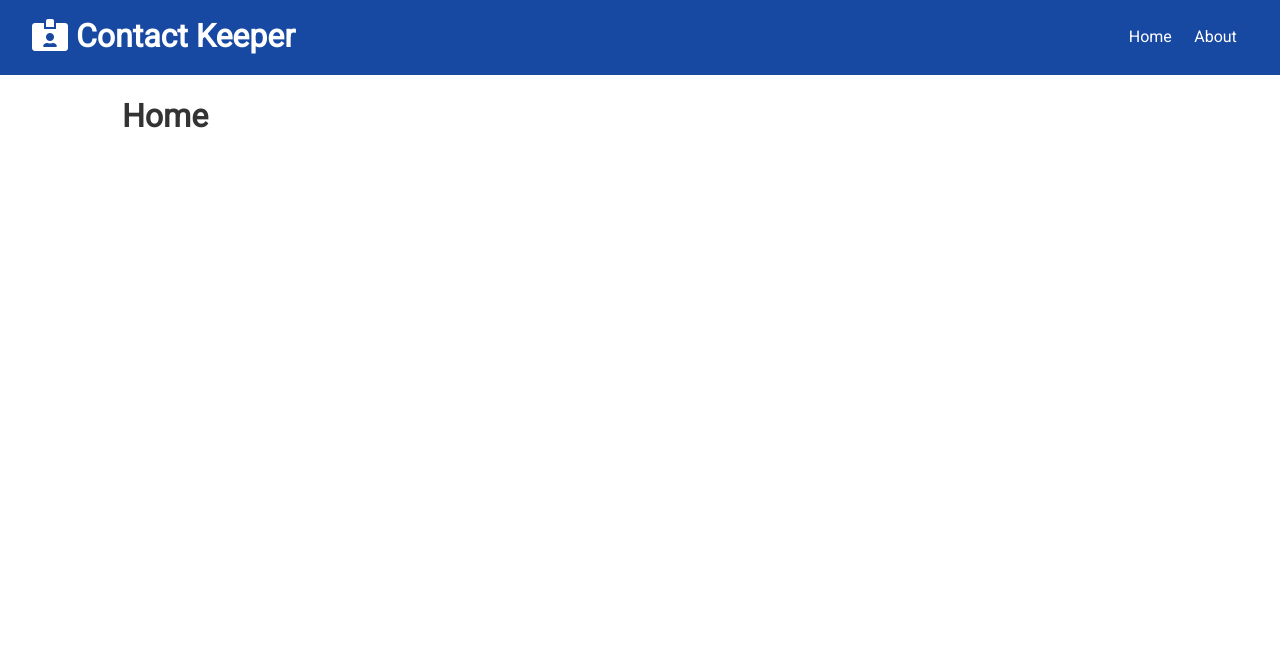
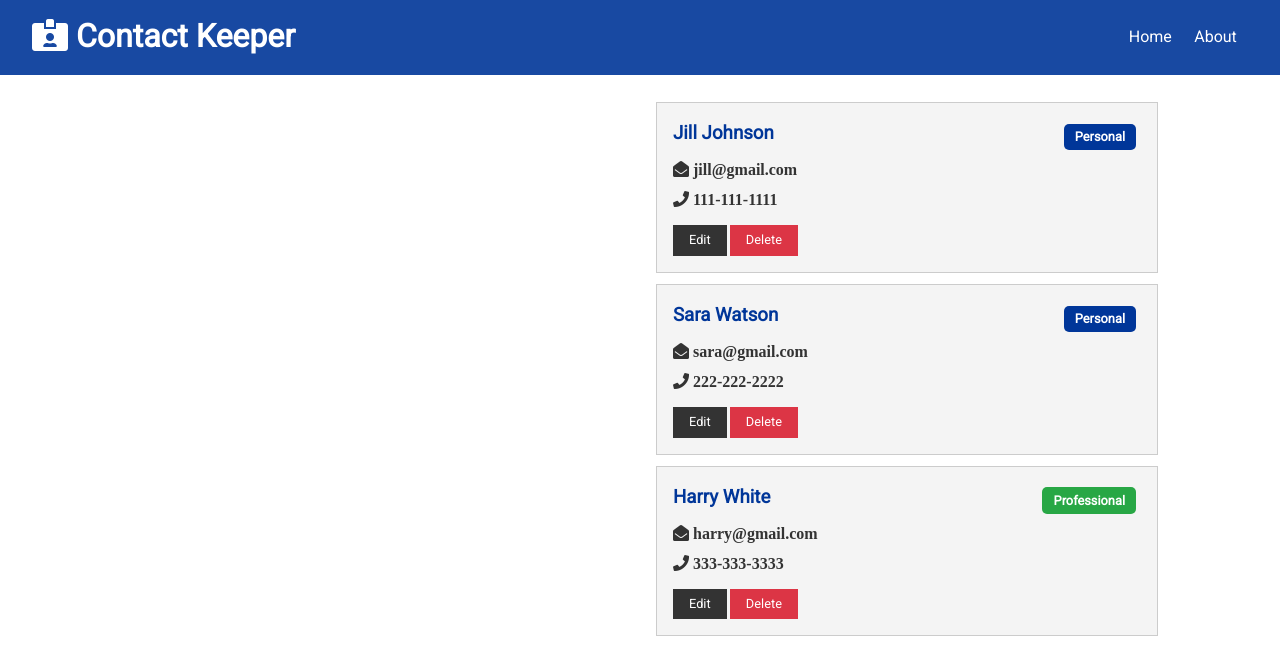
Before and after one commit to Zidan2k9/contact-keeper-react, a React (Create React App) app in the folder client/: page / in a window 1280 px wide. Shown: the top 658 px of the page. Built offline with nearby package versions, Linux system fonts and the light colour scheme.

Commit message:
Created Contacts and ContactItem components, Contact details and edit/delete buttons are displayed on a contact item for each contact

```diff
--- /dev/null
+++ b/client/src/components/contacts/ContactItem.js
@@ -0,0 +1,46 @@
+import React from "react";
+import PropTypes from "prop-types";
+
+//TODO:Text font style needs to be fixed
+
+const ContactItem = ({ contact }) => {
+  const { id, name, email, phone, type } = contact;
+  return (
+    <div className="card bg-light">
+      <h3 className="text-primary text-left">
+        {name}{" "}
+        <span
+          style={{ float: "right" }}
+          className={
+            "badge " +
+            (type === "professional" ? "badge-success" : "badge-primary")
+          }
+        >
+          {type.charAt(0).toUpperCase() + type.slice(1)}
+        </span>
+      </h3>
+      <ul className="list">
+        {email && (
+          <li>
+            <i className="fas fa-envelope-open"> {email}</i>
+          </li>
+        )}
+        {phone && (
+          <li>
+            <i className="fas fa-phone"> {phone}</i>
+          </li>
+        )}
+      </ul>
+      <p>
+        <button className="btn btn-dark btn-sm">Edit</button>
+        <button className="btn btn-danger btn-sm">Delete</button>
+      </p>
+    </div>
+  );
+};
+
+ContactItem.propType = {
+  contact: PropTypes.object.isRequired
+};
+
+export default ContactItem;
--- /dev/null
+++ b/client/src/components/contacts/Contacts.js
@@ -0,0 +1,18 @@
+import React, { Fragment, useContext } from "react";
+import ContactItem from "./ContactItem";
+import ContactContext from "../../context/contact/contactContext";
+
+const Contacts = () => {
+  const contactContext = useContext(ContactContext);
+
+  const { contacts } = contactContext;
+  return (
+    <Fragment>
+      {contacts.map(contact => (
+        <ContactItem key={contact.id} contact={contact} />
+      ))}
+    </Fragment>
+  );
+};
+
+export default Contacts;
--- a/client/src/components/pages/Home.js
+++ b/client/src/components/pages/Home.js
@@ -1,9 +1,13 @@
 import React from "react";
+import Contacts from "../contacts/Contacts";
 
 const Home = () => {
   return (
-    <div>
-      <h1>Home</h1>
+    <div className="grid-2">
+      <div>{/*Contact Form */}</div>
+      <div>
+        <Contacts />
+      </div>
     </div>
   );
 };
--- a/client/src/context/contact/ContactState.js
+++ b/client/src/context/contact/ContactState.js
@@ -33,7 +33,7 @@
         name: "Harry White",
         email: "harry@gmail.com",
         phone: "333-333-3333",
-        type: "personal"
+        type: "professional"
       }
     ]
   };
```
Also changed, not shown: client/src/App.css (+7 -7 lines).
